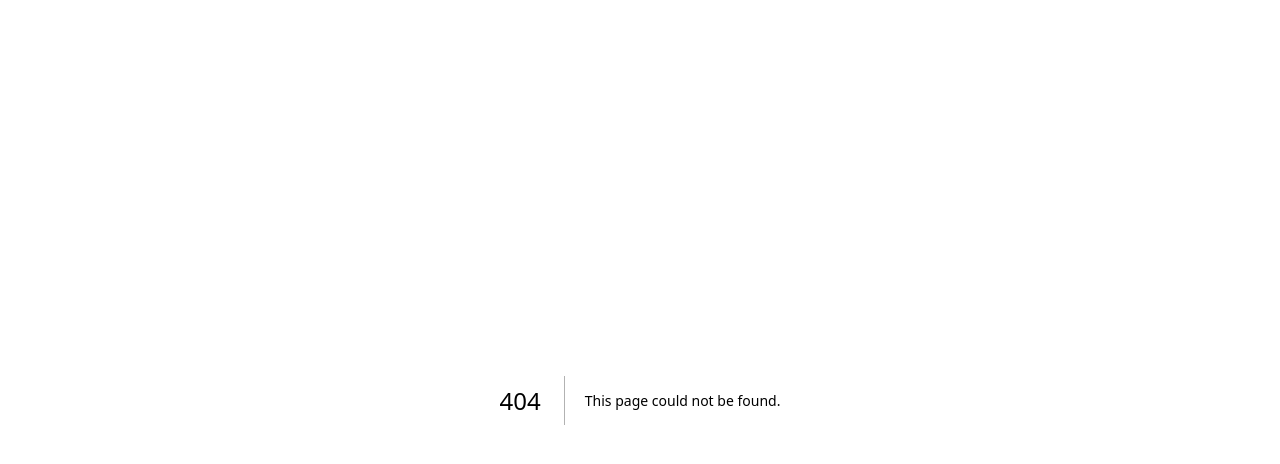
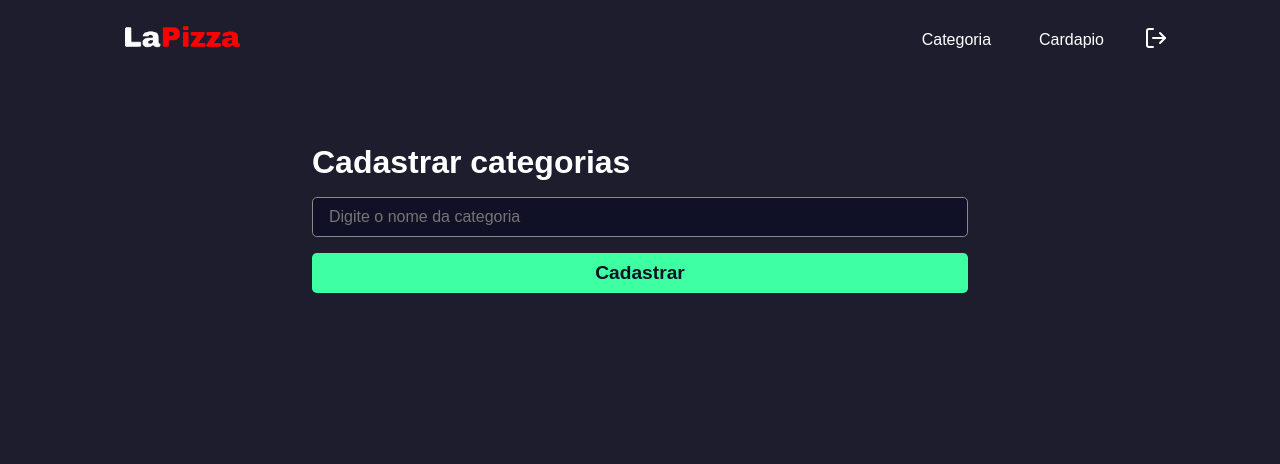
Before and after one commit to cauaclemente/Pizzaria-FrontEnd, a Next.js app: page /category in a window 1280 px wide. Before the commit this address had no page. Shown: the top 464 px of the page. Built offline with nearby package versions, Linux system fonts and the light colour scheme.

Commit message:
Pagina de categorias

```diff
--- a/src/components/header/index.jsx
+++ b/src/components/header/index.tsx
@@ -25,7 +25,7 @@
               <span> Cardapio </span>
             </Link>
             <button onClick={signOut}>
-              <FiLogOut size={24} color="#fff" />
+              <FiLogOut size={24}  />
             </button>
           </nav>
         </div>
--- a/src/components/header/styles.module.scss
+++ b/src/components/header/styles.module.scss
@@ -24,6 +24,7 @@
     transition: color 0.7s;
     text-decoration: none;
     margin-left: 2rem;
+    transition: color 0.7s;
 
     &:hover{
       color: var(--red-900);
@@ -32,6 +33,7 @@
   }
 
   button {
+    color: var(--white);
     margin-left: 2rem;
     background: transparent;
     border: 0;
@@ -39,17 +41,16 @@
 
     &:hover{
       transform: scale(1.2);
+      color: var(--red-900);
     }
   }
 
 }
 
 @media (max-width: 440px){
-  .headerContent{
-    img{
+  .headerContent img{
       height: 65px;
       margin-left: -20%
-    }
   }
 
   .menuNav{
@@ -64,9 +65,7 @@
 }
 
 @media (max-width: 370px){
-  .headerContent{
-    img{
-      height: 60px;
-    }
+  .headerContent img{
+    height: 60px;
   }
 }
--- /dev/null
+++ b/src/pages/category/index.tsx
@@ -0,0 +1,43 @@
+import { FormEvent, useState } from "react";
+import Head from "next/head";
+import styles from "./styles.module.scss";
+
+import Header from "@/components/header";
+
+export default function Category(){
+
+  const [name, setName] = useState("")
+
+  async function handleRegister(event: FormEvent){
+    event.preventDefault()
+
+    alert("categoria")
+  }
+
+  return(
+    <>
+      <Head>
+        <title>Nova categoria - LaPizza</title>
+      </Head>
+      <div>
+        <Header />
+        <main className={styles.container}>
+          <h1>Cadastrar categorias</h1>
+          <form className={styles.form} onSubmit={handleRegister}>
+            <input
+              type="text"
+              placeholder="Digite o nome da categoria"
+              className={styles.input}
+              value={name}
+              onChange={(e) => setName(e.target.value)}
+            />
+            <button className={styles.buttonAdd} type="submit">
+              Cadastrar
+            </button>
+          </form>
+
+        </main>
+      </div>
+    </>
+  )
+}
--- /dev/null
+++ b/src/pages/category/styles.module.scss
@@ -0,0 +1,48 @@
+.container{
+  max-width: 720px;
+  margin: 4rem auto;
+  padding: 0 2rem;
+  display: flex;
+  justify-content: space-between;
+  flex-direction: column;
+}
+
+.container h1{
+  color: var(--white);
+
+}
+
+.form{
+  display: flex;
+  flex-direction: column;
+  margin: 1rem 0;
+}
+
+.input{
+  background-color: var(--dark-900);
+  padding: 1rem;
+  height: 40px;
+  border-radius: 0.3rem;
+  color: var(--white);
+  border: 1px solid var(--gray-100);
+  margin-bottom: 1rem;
+}
+
+.buttonAdd{
+  height: 40px;
+  border: 0;
+  background-color: var(--gray-900);
+  font-weight: bold;
+  font-size: 1.2rem;
+  border-radius: 0.3rem;
+  color: var(--dark-900);
+}
+
+@media (max-width: 420px){
+  .container h1{
+    font-size: 1.5rem;
+  }
+  .buttonAdd{
+    font-size: 1.1rem;
+  }
+}
--- a/src/pages/dashboard/index.tsx
+++ b/src/pages/dashboard/index.tsx
@@ -1,6 +1,6 @@
 import Head from "next/head"
 import { canSSRAuth } from "../../utils/canSSRAuth"
-import  Header  from "../../components/header/index"
+import Header from "@/components/header"
 
 
 export default function Dashboard(){
```
